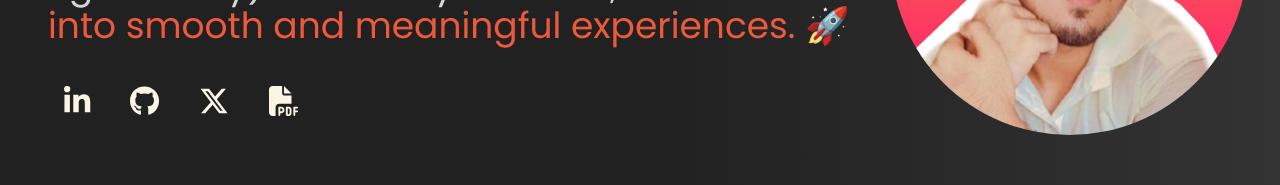
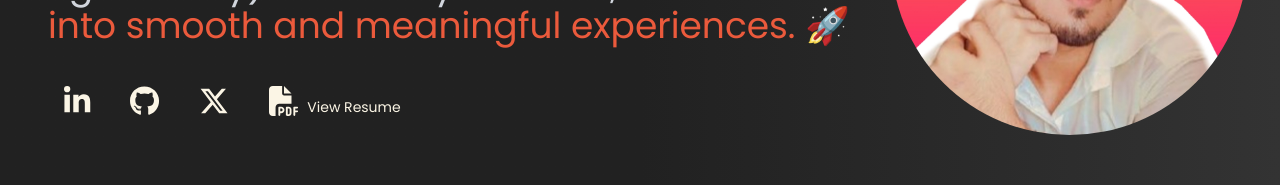
Before and after one commit to namansethi13/portfolio, a React (Vite) app: page / in a window 1280 px wide. Shown: the part 350-535 px from the top of the page. Built offline with nearby package versions, Linux system fonts and the light colour scheme.

Commit message:
links updated

```diff
--- a/src/components/Hero.tsx
+++ b/src/components/Hero.tsx
@@ -77,12 +77,12 @@ function Hero() {
     },
     {
       name: "Twitter",
-      href: "https://www.twitter.com/namansethi13",
+      href: "https://www.twitter.com/namansethiyt",
       icon: faXTwitter,
     },
     {
       name: "Resume",
-      href: "https://www.linkedin.com/in/namansethi13/",
+      href: "https://drive.google.com/file/d/1CcOgGPGOZcob0HWAx8xiAzPLN4p6VLdx/view?usp=sharing",
       icon: faFilePdf,
     },
   ];
@@ -122,6 +122,10 @@ function Hero() {
                   rel="noopener noreferrer"
                 >
                   <FontAwesomeIcon icon={icon} className="text-3xl text-light" />
+                  {name === "Resume" && (
+                    <span className="ml-2 text-sm ">View Resume</span>
+
+                  )}
                 </a>
               ))}
             </div>
```
